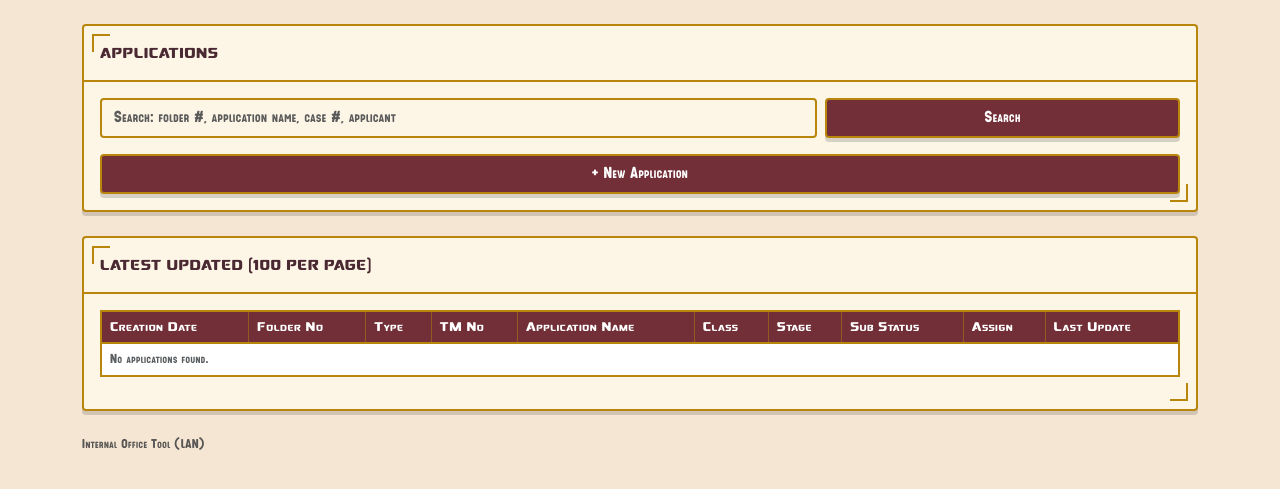
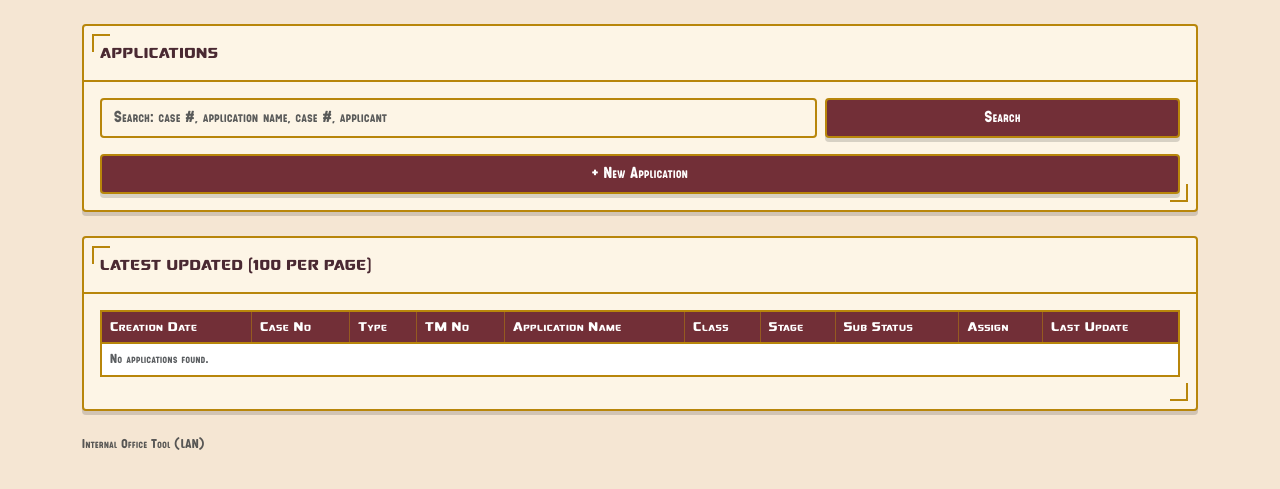
Before and after one commit to 0utLawzz/DS-Brandex, a Django app: page /applications/ in a window 1280 px wide. Shown: the part 81-570 px from the top of the page. Run offline with Django 5.2, Linux system fonts and the light colour scheme; the visitor is signed in with stand-in values (Sample User, id 1); data comes from the database, SQL or seed files in the repository; data that the repository does not hold is empty.

Commit message:
Rename Folder # to Case # and update auto-generation format

```diff
--- a/cases/models.py
+++ b/cases/models.py
@@ -100,7 +100,7 @@ class AuditActionType(models.TextChoices):
 
 
 class Application(models.Model):
-    folder_number = models.CharField(max_length=50, unique=True, blank=True)
+    case_number = models.CharField(max_length=50, unique=True, blank=True, verbose_name="Case #")
     client_type = models.CharField(max_length=1, choices=ClientType.choices, default=ClientType.DIRECT)
     client_id = models.PositiveIntegerField(null=True, blank=True)
     sequence = models.PositiveIntegerField(null=True, blank=True)
@@ -113,7 +113,7 @@ class Application(models.Model):
     application_year = models.PositiveIntegerField(null=True, blank=True)
     filing_date = models.DateField(null=True, blank=True)
 
-    case_no = models.CharField(max_length=100, blank=True, verbose_name="Case No")
+    case_no = models.CharField(max_length=100, blank=True, verbose_name="Case No (Official)")
     applicant_name = models.CharField(max_length=255)
     trading_as = models.CharField(max_length=255, blank=True)
     applicant_type = models.CharField(max_length=20, choices=ApplicantType.choices, default=ApplicantType.COMPANY)
@@ -138,10 +138,10 @@ class Application(models.Model):
         ordering = ["-updated_at"]
 
     def __str__(self) -> str:
-        return f"{self.folder_number} - {self.application_name}"
+        return f"{self.case_number} - {self.application_name}"
 
-    def generate_folder_number(self) -> str:
-        """Generate folder number in format: [ClientType]-[ClientID]-[Sequence]"""
+    def generate_case_number(self) -> str:
+        """Generate case number in format: [ClientType]-[ClientID]-[Sequence]"""
         if not self.client_id:
             raise ValueError("client_id is required for auto-generation")
 
@@ -162,9 +162,9 @@ class Application(models.Model):
         if not is_create:
             old = Application.objects.filter(pk=self.pk).first()
 
-        # Auto-generate folder number if not provided
-        if not self.folder_number and self.client_id:
-            self.folder_number = self.generate_folder_number()
+        # Auto-generate case number if not provided
+        if not self.case_number and self.client_id:
+            self.case_number = self.generate_case_number()
 
         super().save(*args, **kwargs)
 
@@ -174,7 +174,7 @@ class Application(models.Model):
                 action_type=AuditActionType.CREATED,
                 field_changed="application",
                 old_value="",
-                new_value=f"created folder_number={self.folder_number}",
+                new_value=f"created case_number={self.case_number}",
             )
             return
 
@@ -182,7 +182,7 @@ class Application(models.Model):
             return
 
         tracked_fields = [
-            "folder_number",
+            "case_number",
             "client_type",
             "client_id",
             "sequence",
--- a/cases/templates/cases/application_detail.html
+++ b/cases/templates/cases/application_detail.html
@@ -1,6 +1,6 @@
 {% extends 'cases/base.html' %}
 
-{% block title %}{{ application.trademark_no|default:application.folder_number }} - IP Case Platform{% endblock %}
+{% block title %}{{ application.trademark_no|default:application.case_number }} - IP Case Platform{% endblock %}
 
 {% block extra_head %}
 <script src="https://cdn.jsdelivr.net/npm/chart.js@4.4.1/dist/chart.umd.min.js"></script>
@@ -18,7 +18,7 @@
       <div class="card-body">
         <div class="d-flex align-items-start justify-content-between gap-3">
           <div class="dst-kv">
-            <div class="k small-cap">Folder #</div><div>{{ application.folder_number }}</div>
+            <div class="k small-cap">Case #</div><div>{{ application.case_number }}</div>
             <div class="k small-cap">Client Type</div><div>{{ application.get_client_type_display }}</div>
             <div class="k small-cap">Application Type</div><div>{{ application.get_application_type_display }}</div>
             <div class="k small-cap">Application Name</div><div>{{ application.application_name }}</div>
--- a/cases/templates/cases/application_list.html
+++ b/cases/templates/cases/application_list.html
@@ -8,7 +8,7 @@
     <div class="card-body">
       <form class="row g-2" method="get" action="">
         <div class="col-sm-8">
-          <input class="form-control victorian-input small-cap" type="text" name="q" value="{{ q }}" placeholder="Search: folder #, application name, case #, applicant" />
+          <input class="form-control victorian-input small-cap" type="text" name="q" value="{{ q }}" placeholder="Search: case #, application name, case #, applicant" />
         </div>
         <div class="col-sm-4 d-grid">
           <button class="btn victorian-btn small-cap" type="submit">Search</button>
@@ -43,7 +43,7 @@
           <thead>
             <tr>
               <th class="small-cap">Creation Date</th>
-              <th class="small-cap">Folder No</th>
+              <th class="small-cap">Case No</th>
               <th class="small-cap">Type</th>
               <th class="small-cap">TM No</th>
               <th class="small-cap">Application Name</th>
@@ -59,7 +59,7 @@
               <tr>
                 <td class="small">{{ a.created_at|date:"d-M-y" }}</td>
                 <td>
-                  <a class="victorian-link" href="{% url 'cases:application_detail' a.pk %}"><strong>{{ a.folder_number }}</strong></a>
+                  <a class="victorian-link" href="{% url 'cases:application_detail' a.pk %}">{{ a.case_number }}</a>
                 </td>
                 <td>
                   {% if a.application_type == 'trademark' %}
--- a/cases/templates/cases/search_tm.html
+++ b/cases/templates/cases/search_tm.html
@@ -25,8 +25,8 @@
             {% for app in page_obj %}
               <a class="victorian-link" href="{% url 'cases:application_detail' app.pk %}">
                 <div class="p-2" style="border: 1px solid black;">
-                  <div>{{ app.trademark_no|default:app.folder_number }} - {{ app.application_name }}</div>
-                  <div class="small text-muted">Folder #: {{ app.folder_number }}</div>
+                  <div>{{ app.trademark_no|default:app.case_number }} - {{ app.application_name }}</div>
+                  <div class="small text-muted">Case #: {{ app.case_number }}</div>
                   <div class="small text-muted">Stage: {{ app.get_current_stage_display }}</div>
                 </div>
               </a>
--- a/cases/views.py
+++ b/cases/views.py
@@ -17,7 +17,7 @@ def application_list(request: HttpRequest):
     applications = Application.objects.all()
     if q:
         applications = applications.filter(
-            models.Q(folder_number__icontains=q)
+            models.Q(case_number__icontains=q)
             | models.Q(application_name__icontains=q)
             | models.Q(case_no__icontains=q)
             | models.Q(applicant_name__icontains=q)
@@ -46,7 +46,7 @@ def application_create(request: HttpRequest):
         site_settings = SiteSettings.objects.create()
 
     if request.method == "POST":
-        folder_number = (request.POST.get("folder_number") or "").strip()
+        case_number = (request.POST.get("case_number") or "").strip()
         client_type = (request.POST.get("client_type") or "").strip()
         client_id = request.POST.get("client_id") or None
         application_type = (request.POST.get("application_type") or "").strip()
@@ -69,13 +69,13 @@ def application_create(request: HttpRequest):
         files = request.FILES.getlist("files")
 
         errors = []
-        # Folder number is optional now - will be auto-generated if not provided
-        # If folder_number is provided, it must be unique
-        if folder_number and Application.objects.filter(folder_number=folder_number).exists():
-            errors.append("Folder number already exists")
-        # If folder_number is not provided, client_id is required for auto-generation
-        if not folder_number and not client_id:
-            errors.append("Either folder number or client ID is required")
+        # Case number is optional now - will be auto-generated if not provided
+        # If case_number is provided, it must be unique
+        if case_number and Application.objects.filter(case_number=case_number).exists():
+            errors.append("Case number already exists")
+        # If case_number is not provided, client_id is required for auto-generation
+        if not case_number and not client_id:
+            errors.append("Either case number or client ID is required")
         if not application_name:
             errors.append("Application name is required")
         if not applicant_name:
@@ -100,7 +100,7 @@ def application_create(request: HttpRequest):
             return render(request, "cases/application_create.html", context)
 
         app = Application(
-            folder_number=folder_number,
+            case_number=case_number,
             client_type=client_type,
             client_id=client_id,
             application_type=application_type,
@@ -152,7 +152,7 @@ def application_edit(request: HttpRequest, pk: int):
         site_settings = SiteSettings.objects.create()
 
     if request.method == "POST":
-        folder_number = (request.POST.get("folder_number") or "").strip()
+        case_number = (request.POST.get("case_number") or "").strip()
         client_type = (request.POST.get("client_type") or "").strip()
         client_id = request.POST.get("client_id") or None
         application_type = (request.POST.get("application_type") or "").strip()
@@ -175,10 +175,10 @@ def application_edit(request: HttpRequest, pk: int):
         files = request.FILES.getlist("files")
 
         errors = []
-        if folder_number and folder_number != application.folder_number and Application.objects.filter(folder_number=folder_number).exists():
-            errors.append("Folder number already exists")
-        if not folder_number and not client_id:
-            errors.append("Either folder number or client ID is required")
+        if case_number and case_number != application.case_number and Application.objects.filter(case_number=case_number).exists():
+            errors.append("Case number already exists")
+        if not case_number and not client_id:
+            errors.append("Either case number or client ID is required")
         if not application_name:
             errors.append("Application name is required")
         if not applicant_name:
@@ -202,7 +202,7 @@ def application_edit(request: HttpRequest, pk: int):
             }
             return render(request, "cases/application_edit.html", context)
 
-        application.folder_number = folder_number
+        application.case_number = case_number
         application.client_type = client_type
         application.client_id = client_id
         application.application_type = application_type
```
Also changed, not shown: cases/admin.py (+7 -7 lines), cases/templates/cases/application_create.html (+6 -6 lines), cases/templates/cases/application_edit.html (+8 -8 lines), cases/templates/cases/dashboard.html (+5 -5 lines), cases/templates/cases/my_tasks.html (+4 -4 lines), cases/migrations/0007_remove_application_folder_number_and_more.py (added).
